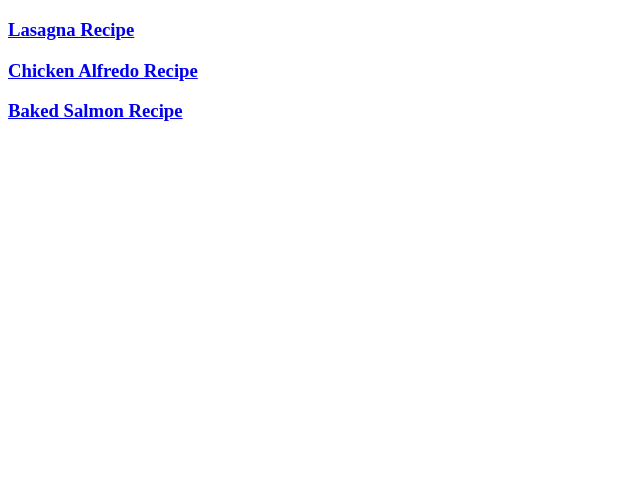
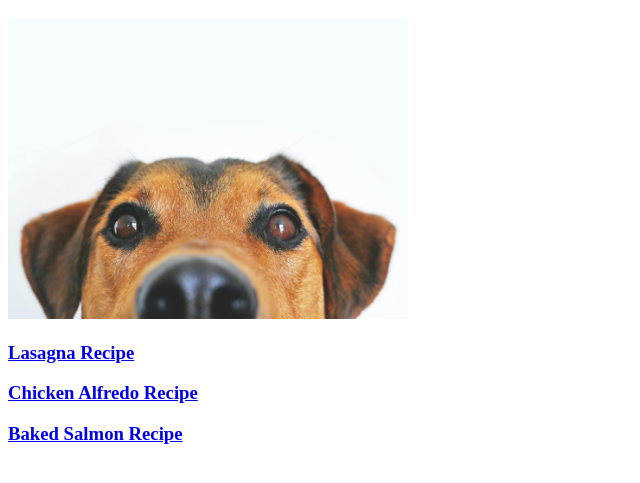
Before and after one commit to counttojen/odin-recipes, a plain HTML site: page index.html in a window 1280 px wide. Shown: the part 61-544 px from the top of the page, without its empty margins (0-640 px from the left). Drawn offline with Linux system fonts and the light colour scheme.

Commit message:
Modify index.html with doggy.jpg

```diff
--- a/index.html
+++ b/index.html
@@ -8,6 +8,7 @@
 
     <body>
         <h1>Odin Recipes</h1>
+        <img src="./images/doggy.jpg" width="400px" height="300px">
         <h3><a href="./recipes/lasagna.html">Lasagna Recipe</a></h3>
         <h3><a href="./recipes/chickenalfredo.html">Chicken Alfredo Recipe</a></h3>
         <h3><a href="./recipes/bakedsalmon.html">Baked Salmon Recipe</a></h3>
```
